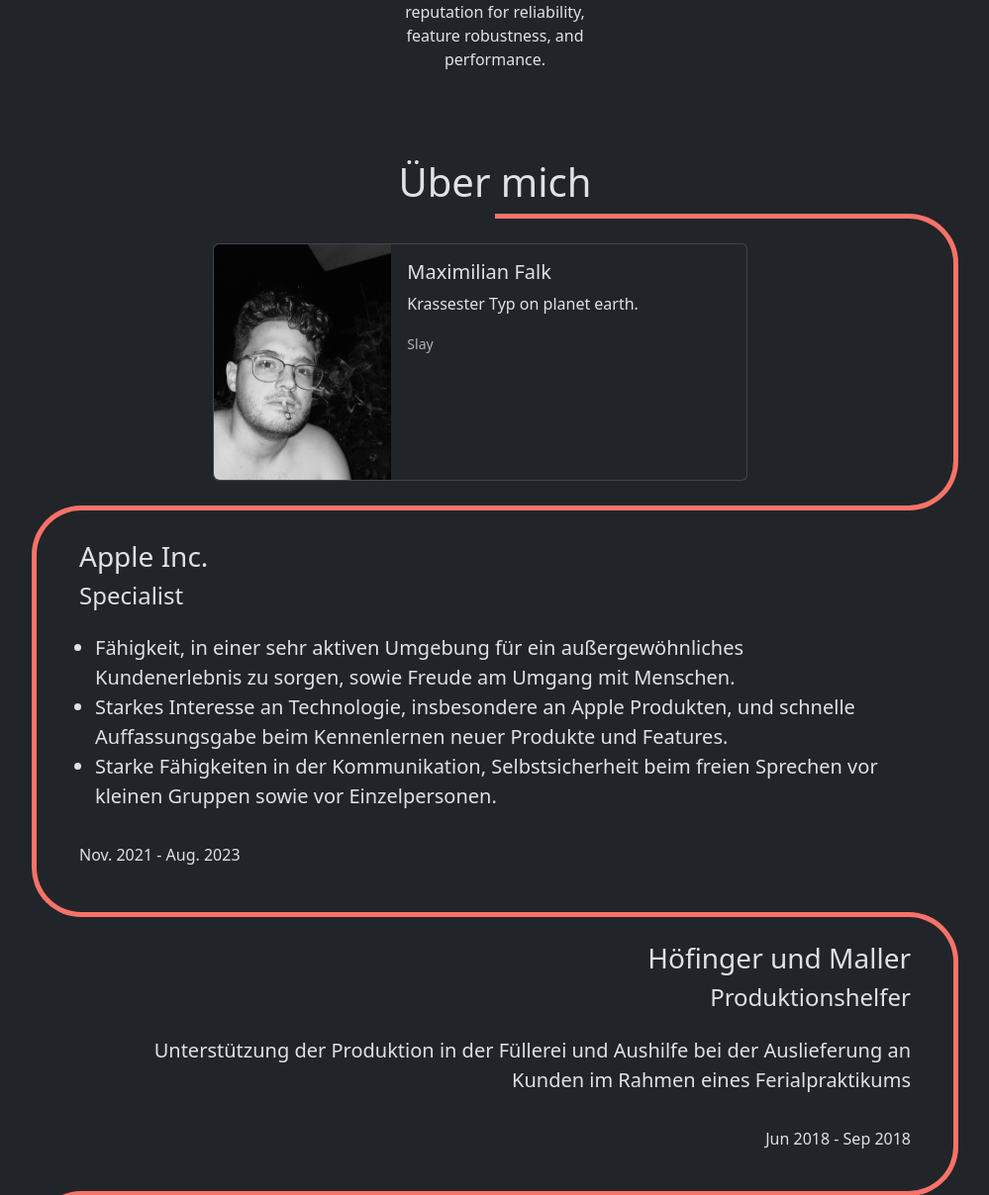
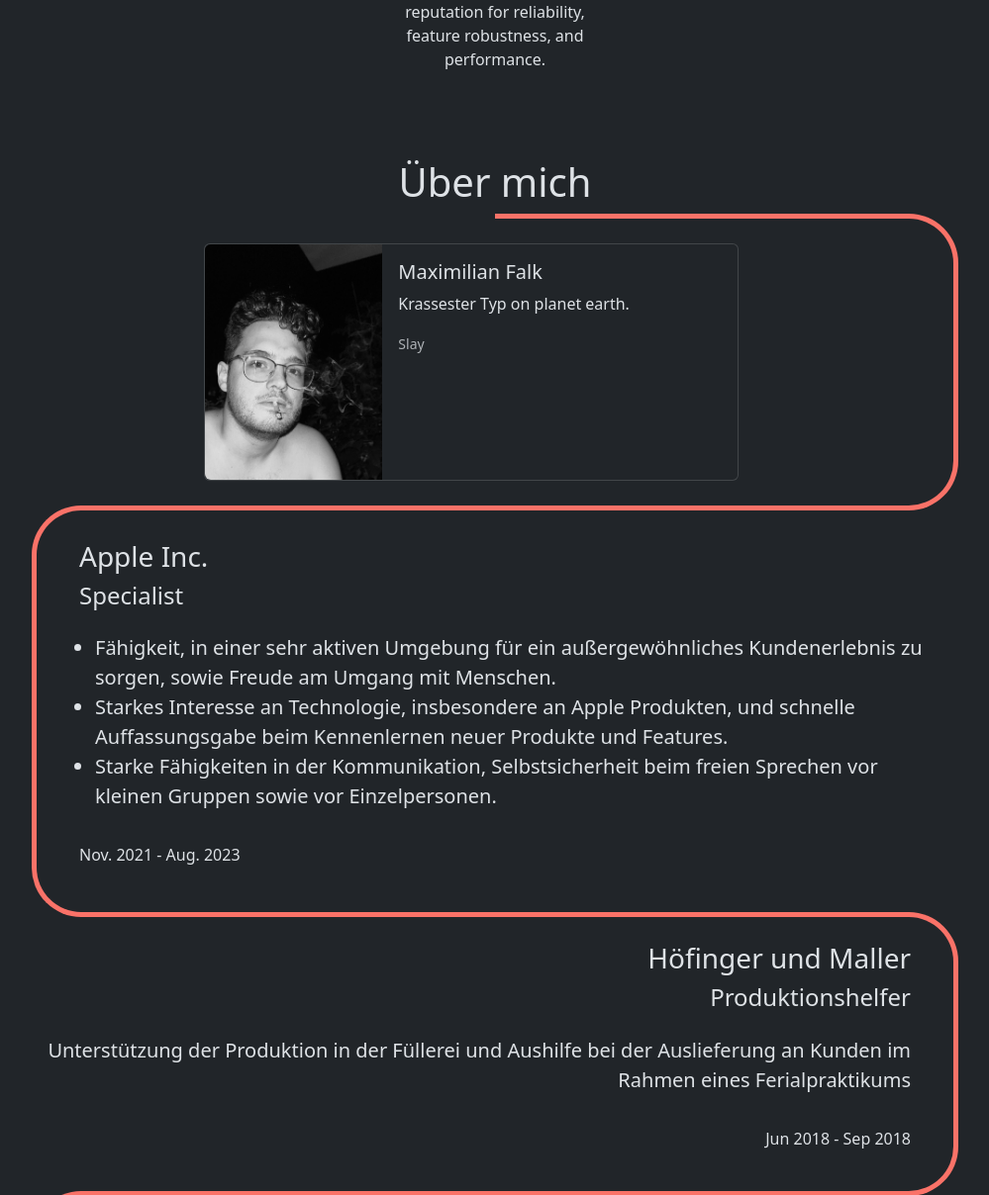
Before and after one commit to FalkMaximilian/max-falk-website, a Django app: page / in a window 1280 px wide. Shown: the part 885-2093 px from the top of the page at 99% size, without its empty margins (140-1139 px from the left). Run offline with Django 4.2, Linux system fonts and the light colour scheme.

Commit message:
improved spacing on cv

```diff
--- a/base/static/styles/style.css
+++ b/base/static/styles/style.css
@@ -117,3 +117,13 @@
 .mybox:nth-child(even) > p {
     text-align: right;
 }
+
+.mybox:nth-child(odd) {
+    padding-right: 0px;
+    padding-left: 48px;
+}
+
+.mybox:nth-child(even) {
+    padding-right: 48px;
+    padding-left: 0px;
+}
--- a/base/templates/base/home.html
+++ b/base/templates/base/home.html
@@ -121,7 +121,7 @@
         </div>
     </section>
 
-    <div class="mybox px-5">
+    <div class="mybox">
         <h1 class="fs-3">Apple Inc.</h1>
         <h2 class="fs-4">Specialist</h2>
         <ul class="px-3 pt-3 fs-5">
@@ -133,13 +133,13 @@
         <!-- <h1 class="fs-3">Apple Inc.</h1> -->
         <!-- <h2 class="fs-4">Sales Specialist</h2> -->
     </div>
-    <div class="mybox px-5">
+    <div class="mybox">
         <h1 class="fs-3">Höfinger und Maller</h1>
         <h2 class="fs-4">Produktionshelfer</h2>
         <p class="pt-3 fs-5">Unterstützung der Produktion in der Füllerei und Aushilfe bei der Auslieferung an Kunden im Rahmen eines Ferialpraktikums</p>
         <p class="fs-6 pt-3">Jun 2018 - Sep 2018</p>
     </div>
-    <div class="mybox px-5">
+    <div class="mybox">
         <h1 class="fs-3">WiewerK</h1>
         <h2 class="fs-4">Aushilfe</h2>
         <p class="pt-3 fs-5">Unterstützung bei Planung, Auf- und Abbau und technischer Betreuung von Veranstaltungen.</p>
```
